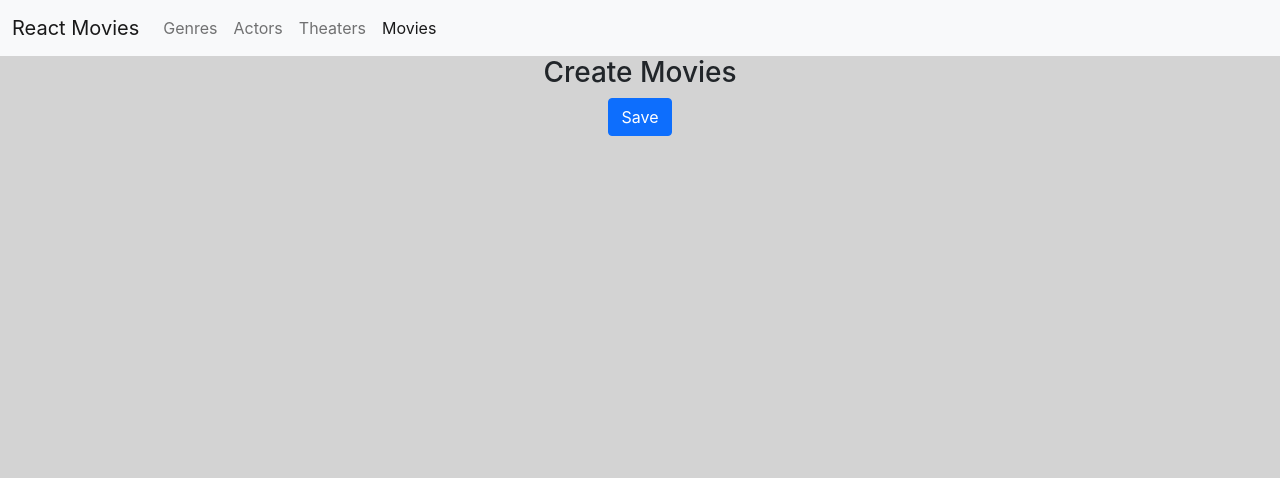
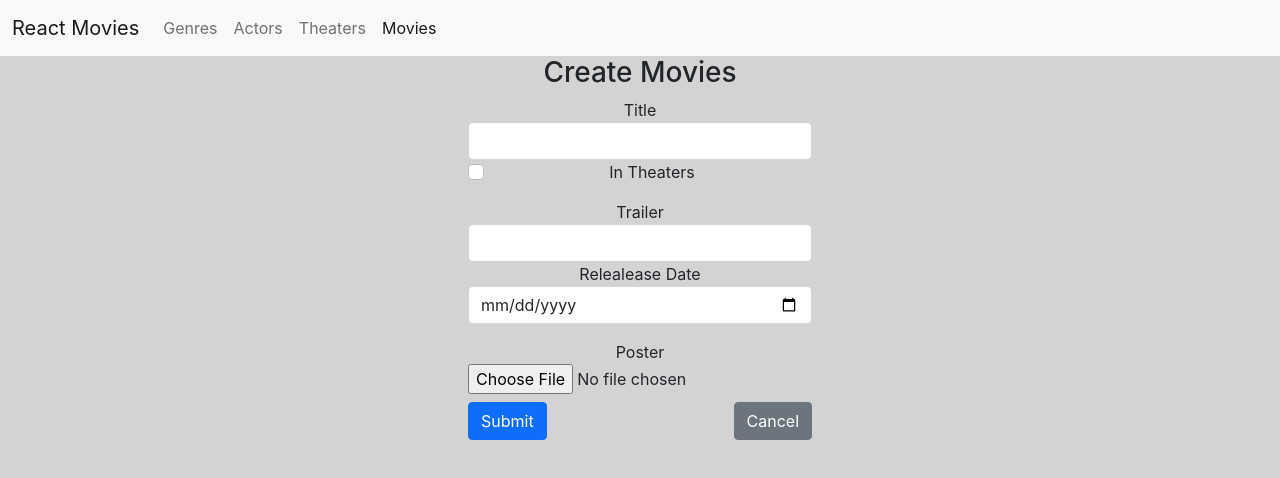
Before and after one commit to mattez1992/react-asp.net6-movieApp, a React (Create React App) app: page /movies/create in a window 1280 px wide. Shown: the top 478 px of the page. Built offline with nearby package versions, Linux system fonts and the light colour scheme.

Commit message:
Created a crud form for Movie entities.

```diff
--- /dev/null
+++ b/src/forms/formFields/CheckboxField.tsx
@@ -0,0 +1,15 @@
+import { Field } from 'formik'
+import React from 'react'
+
+export default function CheckboxField(props: checkboxFieldProps) {
+    return (
+        <div className='mb-3 form-check'>
+            <Field className="form-check-input" id={props.field} name={props.field} type="checkbox" />
+            <label htmlFor={props.field}>{props.displayName}</label>
+        </div>
+    )
+}
+interface checkboxFieldProps {
+    displayName: string;
+    field: string;
+}
--- /dev/null
+++ b/src/forms/movie/MovieForm.tsx
@@ -0,0 +1,43 @@
+import { Form, Formik, FormikHelpers } from 'formik'
+import React from 'react'
+import { movieCreateDTO } from '../../models/movies/movies.model'
+import * as Yup from "yup";
+import Button from '../../utils/Button';
+import { Link } from 'react-router-dom';
+import TextField from '../formFields/TextField';
+import DateField from '../formFields/DateField';
+import ImageField from '../formFields/ImageField';
+import CheckboxField from '../formFields/CheckboxField';
+
+export default function MovieForm(props: movieFormProps) {
+    return (
+        <Formik
+            initialValues={props.model}
+            onSubmit={props.onSubmit}
+            validationSchema={Yup.object({
+                title: Yup.string().required("This field is required").firstLetterUppercase(),
+            })}
+        >
+
+            {(formikProps) => (
+                <Form>
+                    <TextField displayTitle='Title' field="title" />
+                    <CheckboxField displayName='In Theaters' field='inTheaters' />
+                    <TextField displayTitle='Trailer' field='trailer' />
+                    <DateField displayName='Relealease Date' field='releaseDate' />
+                    <ImageField displayName='Poster' field='poster' />
+
+
+                    <div className="mt-2 d-flex justify-content-between">
+                        <Button disabled={formikProps.isSubmitting} type="submit">Submit</Button>
+                        <Link to="/actors" className='btn btn-secondary'>Cancel</Link>
+                    </div>
+                </Form>
+            )}
+        </Formik>
+    )
+}
+interface movieFormProps {
+    model: movieCreateDTO;
+    onSubmit(values: movieCreateDTO, actions: FormikHelpers<movieCreateDTO>): void;
+}
--- a/src/pages/movies/CreateMovies.tsx
+++ b/src/pages/movies/CreateMovies.tsx
@@ -1,17 +1,11 @@
-import React from 'react'
-import { useHistory } from 'react-router-dom'
-import Button from '../../utils/Button'
+import MovieForm from '../../forms/movie/MovieForm';
+export default function CreateMovies() {
 
-export default function CreateMovies() {
-    const history = useHistory();
-    const redirect = () => {
-        // save to db...
-        history.push("/movies")
-    }
+
     return (
         <div>
             <h3>Create Movies</h3>
-            <Button onClick={redirect}>Save</Button>
+            <MovieForm model={{ title: "", inTheaters: false, trailer: "" }} onSubmit={values => console.log(values)} />
         </div>
     )
 }
--- a/src/pages/movies/EditMovies.tsx
+++ b/src/pages/movies/EditMovies.tsx
@@ -1,9 +1,10 @@
-import React from 'react'
+import MovieForm from '../../forms/movie/MovieForm'
 
 export default function EditMovies() {
     return (
         <div>
             <h3>Edit Movies</h3>
+            <MovieForm model={{ title: "SPider-Man", inTheaters: true, trailer: "url", releaseDate: new Date("2019-01-01T00:00:00") }} onSubmit={values => console.log(values)} />
         </div>
     )
 }
```
Also changed, not shown: src/models/movies/movies.model.d.ts (+14 -7 lines).
